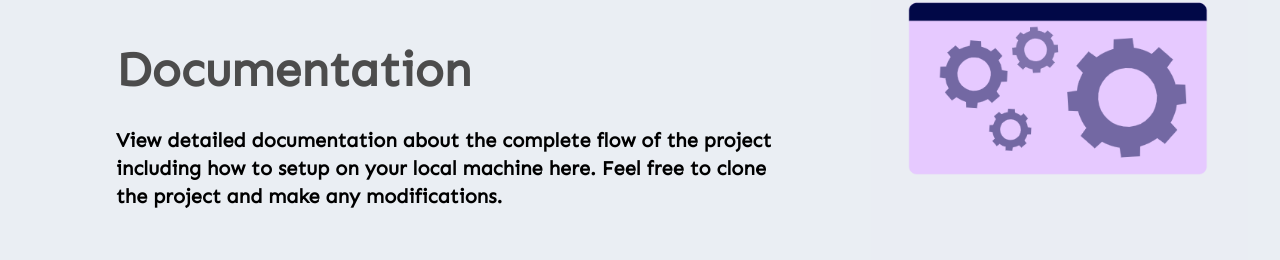
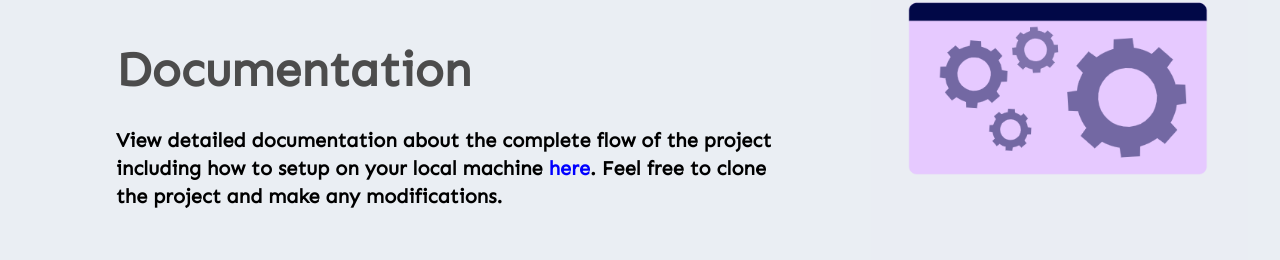
Before and after one commit to geekysumant/edushare-ms-engage-2021, a React (Create React App) app in the folder client/: page /welcome in a window 1280 px wide. Shown: the part 1648-1908 px from the top of the page. Built offline with nearby package versions, Linux system fonts and the light colour scheme; no server answers.

Commit message:
updated welcome page

```diff
--- a/client/src/pages/Welcome.js
+++ b/client/src/pages/Welcome.js
@@ -335,8 +335,17 @@ const Welcome = () => {
                 }
               >
                 View detailed documentation about the complete flow of the
-                project including how to setup on your local machine here. Feel
-                free to clone the project and make any modifications.
+                project including how to setup on your local machine
+                <a
+                  href="https://github.com/geekysumant/edushare-ms-engage-2021"
+                  style={{
+                    color: "blue",
+                  }}
+                >
+                  {" "}
+                  here
+                </a>
+                . Feel free to clone the project and make any modifications.
               </h1>
             </div>
           </div>
```
